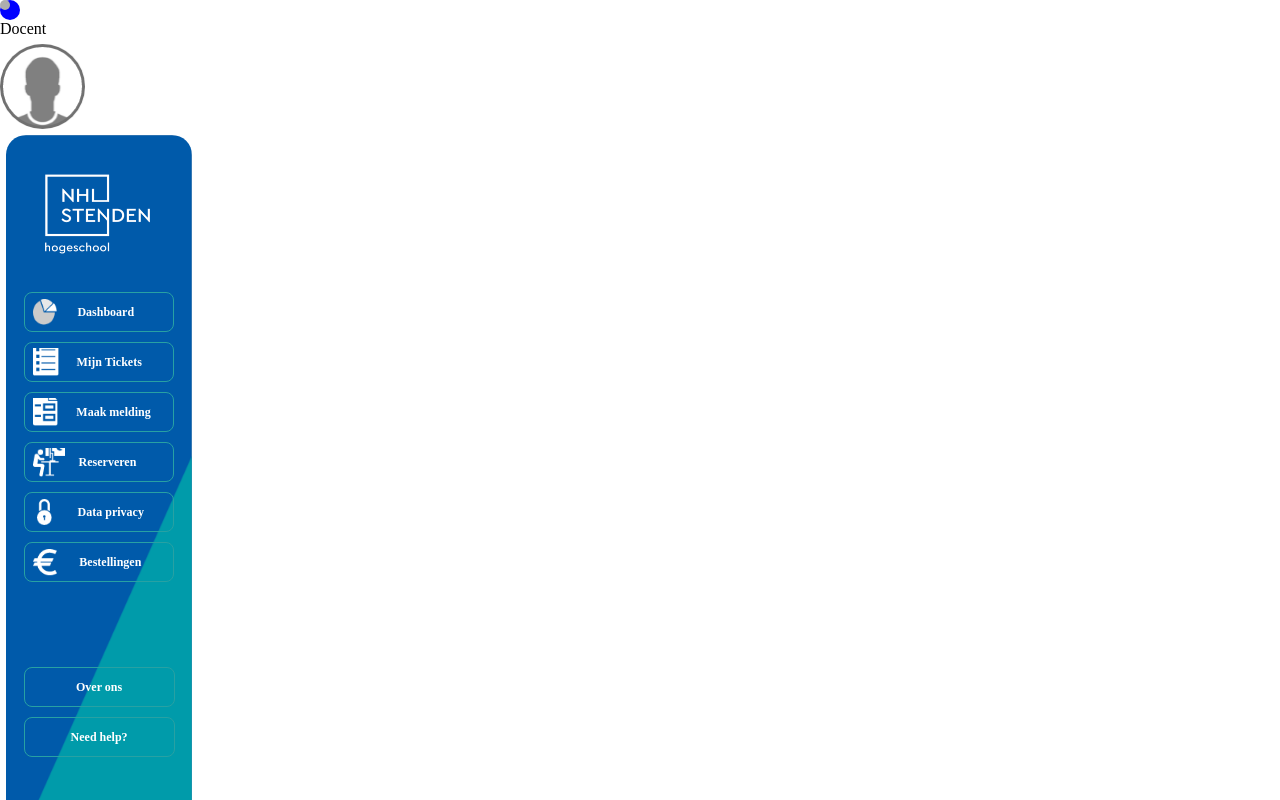
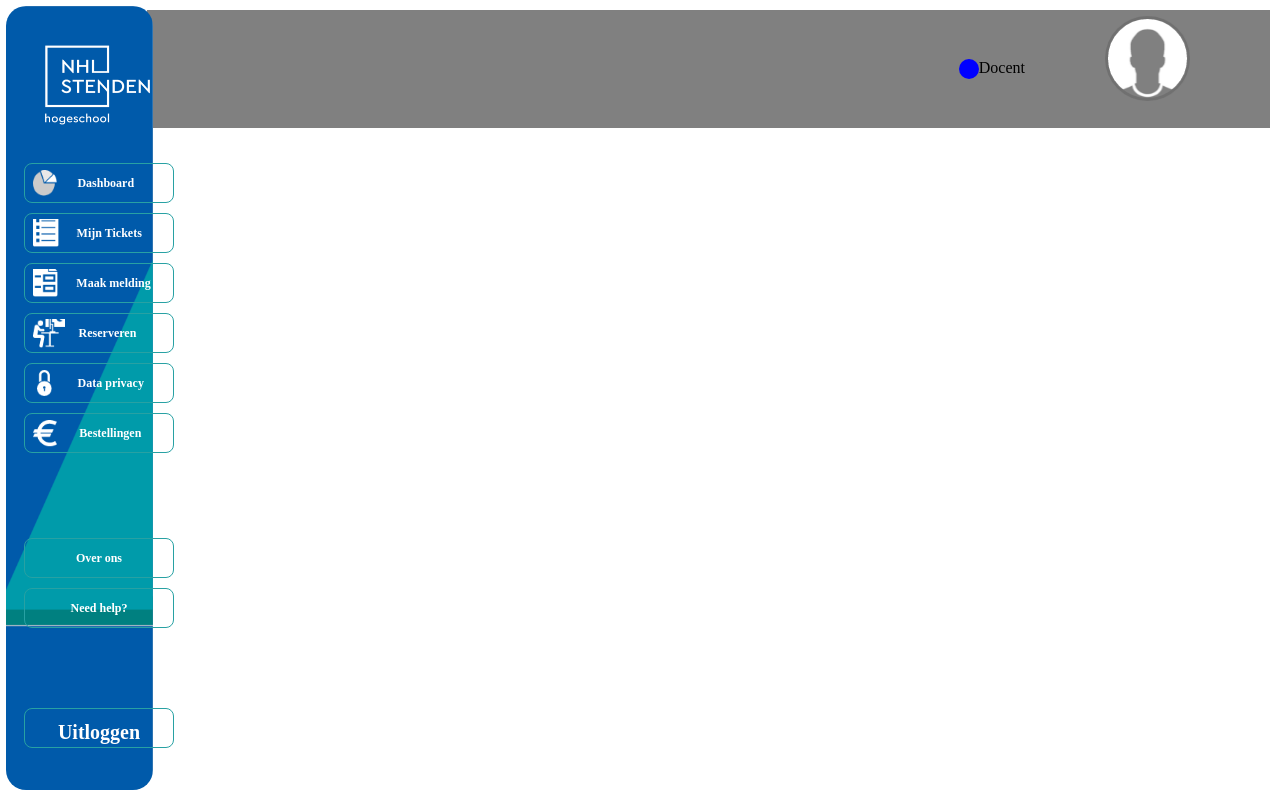
Before and after one commit to jeskaikema/INF1D-project, a PHP site: page /Sidebar.php in a window 1280 px wide. Run offline with PHP 8.4, Linux system fonts and the light colour scheme.

Commit message:
header alignment gefixt

```diff
--- a/Sidebar.php
+++ b/Sidebar.php
@@ -27,17 +27,19 @@
 
     ?>
     <div class="page">
-        <div class= "header">
+        <header>
             <div class= "top">
                 <div class= "groep">
                     <div class= "groepskleur">
-                        <div class="gkleur <?php echo $color; ?>"> <div class= "dot"></div> </div>
+                        <div class="gkleur <?php echo $color; ?>"></div>
                     </div>
-                    <div class="groepsnaam"> <?php echo $groep; ?> </div>
+                    <div class="groepsnaam">
+                        <?php echo $groep; ?>
+                    </div>
                 </div>
                 <img src="img/mannelijk-silhouet-avatar-profielfoto.png" alt=avatar width="85px" height="85px" style="margin-top: 6px;">
             </div>
-        </div>
+        </header>
 
         <div class="Sidebar">
             <img src="img/logo-nhl-stenden-2018 wit2.png" alt= witLogo width="133px" height="128px" style="margin-left:25px;margin-top:15px">
--- a/css/style.css
+++ b/css/style.css
@@ -9,8 +9,10 @@
 }
 
 .top {
- display: flex;
- flex-direction: column;
+  display: flex;
+  height: 100%;
+  justify-content: end;
+  margin: auto 5rem 0;
 }
 
 .gkleur {
@@ -32,8 +34,8 @@
   background-color: blue;
 }
 
-.dot{
-  background-color: #AEAEAE;
+.dot {
+  background-color: #aeaeae;
   border: #646262;
   border-width: 1px;
   border-radius: 50%;
@@ -44,7 +46,7 @@
 .Sidebar {
   position: fixed;
   margin: 6px;
-  width: 23.28vh;
+  width: 11.5vw;
   height: 98vh;
   background-image: url("../img/S.Bg.PNG");
   background-size: contain;
@@ -122,3 +124,20 @@
   font-size: 20px;
   margin: 12px auto 12px;
 }
+
+header {
+  height: 118px;
+  width: 88vw;
+  margin: 10px 10px 10px 11.5vw;
+  background-color: gray;
+}
+
+.page {
+  display: flex;
+  /* flex-direction: row-reverse; */
+}
+
+.groep {
+  display: flex;
+  margin: auto 5rem auto;
+}
```
